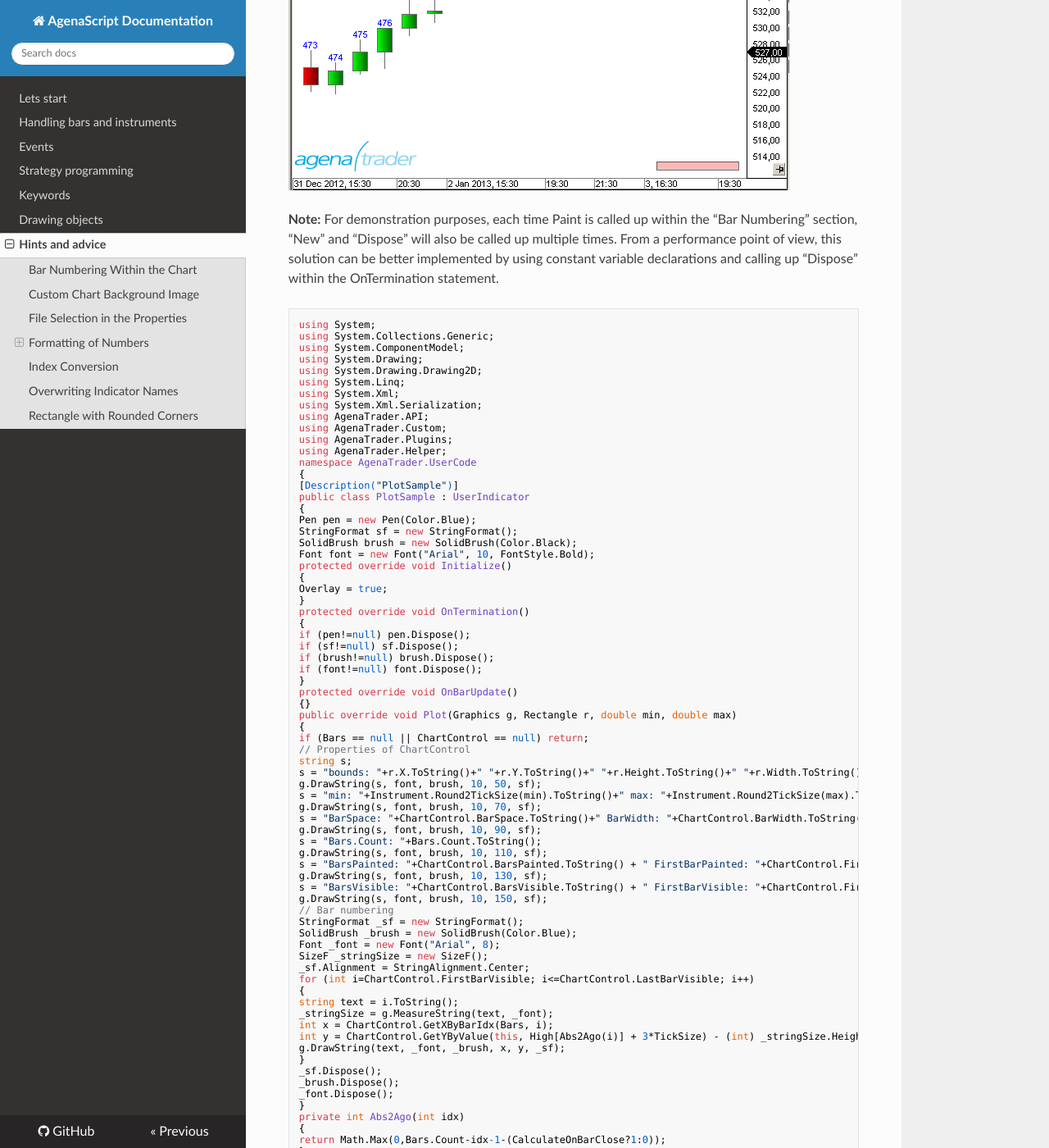
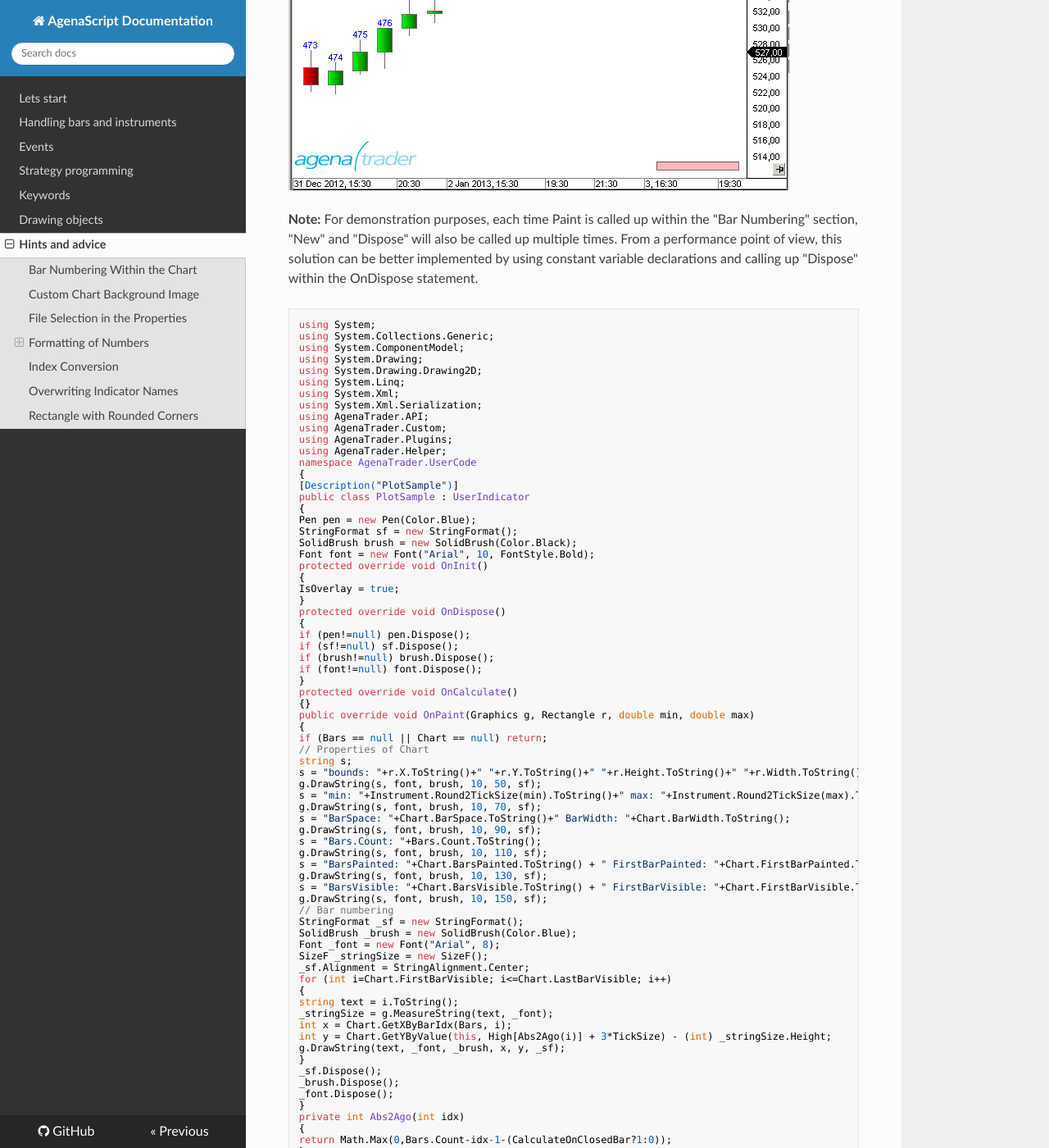
Before and after one commit to AgenaTrader/AgenaScript-documentation, an MkDocs documentation site: the page built from sources/hints_and_advice.md, in a window 1280 px wide and 1400 px high, scrolled down 500 px. Shown: the whole window at 82% size. Built offline with MkDocs 1.6.1, drawn with Linux system fonts in a browser that asks for light colours; nearby versions of some CDN libraries; old or Windows-style settings are respelled for this version of MkDocs; some of the changed text lies outside the part shown.

Commit message:
API update by Nicolas

````diff
--- a/sources/hints_and_advice.md
+++ b/sources/hints_and_advice.md
@@ -1,13 +1,13 @@
 # Hints & Advice
 
 ## Bar Numbering Within the Chart
-The following example demonstrates the usage of the plot method and the properties of the [*ChartControl*](#chartcontrol) object.
+The following example demonstrates the usage of the plot method and the properties of the [*Chart*](#chart) object.
 
 ![Bar Numbering Within the Chart](./media/image30.png)
 
 **Note:**
-For demonstration purposes, each time Paint is called up within the “Bar Numbering” section, “New” and “Dispose” will also be called up multiple times.
-From a performance point of view, this solution can be better implemented by using constant variable declarations and calling up “Dispose” within the OnTermination statement.
+For demonstration purposes, each time Paint is called up within the "Bar Numbering" section, "New" and "Dispose" will also be called up multiple times.
+From a performance point of view, this solution can be better implemented by using constant variable declarations and calling up "Dispose" within the OnDispose statement.
 ```cs
 using System;
 using System.Collections.Generic;
@@ -30,35 +30,35 @@ Pen pen = new Pen(Color.Blue);
 StringFormat sf = new StringFormat();
 SolidBrush brush = new SolidBrush(Color.Black);
 Font font = new Font("Arial", 10, FontStyle.Bold);
-protected override void Initialize()
+protected override void OnInit()
 {
-Overlay = true;
+IsOverlay = true;
 }
-protected override void OnTermination()
+protected override void OnDispose()
 {
 if (pen!=null) pen.Dispose();
 if (sf!=null) sf.Dispose();
 if (brush!=null) brush.Dispose();
 if (font!=null) font.Dispose();
 }
-protected override void OnBarUpdate()
+protected override void OnCalculate()
 {}
-public override void Plot(Graphics g, Rectangle r, double min, double max)
+public override void OnPaint(Graphics g, Rectangle r, double min, double max)
 {
-if (Bars == null || ChartControl == null) return;
-// Properties of ChartControl
+if (Bars == null || Chart == null) return;
+// Properties of Chart
 string s;
 s = "bounds: "+r.X.ToString()+" "+r.Y.ToString()+" "+r.Height.ToString()+" "+r.Width.ToString();
 g.DrawString(s, font, brush, 10, 50, sf);
 s = "min: "+Instrument.Round2TickSize(min).ToString()+" max: "+Instrument.Round2TickSize(max).ToString();
 g.DrawString(s, font, brush, 10, 70, sf);
-s = "BarSpace: "+ChartControl.BarSpace.ToString()+" BarWidth: "+ChartControl.BarWidth.ToString();
+s = "BarSpace: "+Chart.BarSpace.ToString()+" BarWidth: "+Chart.BarWidth.ToString();
 g.DrawString(s, font, brush, 10, 90, sf);
 s = "Bars.Count: "+Bars.Count.ToString();
 g.DrawString(s, font, brush, 10, 110, sf);
-s = "BarsPainted: "+ChartControl.BarsPainted.ToString() + " FirstBarPainted: "+ChartControl.FirstBarPainted.ToString() + " LastBarPainted: "+ChartControl.LastBarPainted.ToString();
+s = "BarsPainted: "+Chart.BarsPainted.ToString() + " FirstBarPainted: "+Chart.FirstBarPainted.ToString() + " LastBarPainted: "+Chart.LastBarPainted.ToString();
 g.DrawString(s, font, brush, 10, 130, sf);
-s = "BarsVisible: "+ChartControl.BarsVisible.ToString() + " FirstBarVisible: "+ChartControl.FirstBarVisible.ToString() + " LastBarVisible: "+ChartControl.LastBarVisible.ToString();
+s = "BarsVisible: "+Chart.BarsVisible.ToString() + " FirstBarVisible: "+Chart.FirstBarVisible.ToString() + " LastBarVisible: "+Chart.LastBarVisible.ToString();
 g.DrawString(s, font, brush, 10, 150, sf);
 // Bar numbering
 StringFormat _sf = new StringFormat();
@@ -66,12 +66,12 @@ SolidBrush _brush = new SolidBrush(Color.Blue);
 Font _font = new Font("Arial", 8);
 SizeF _stringSize = new SizeF();
 _sf.Alignment = StringAlignment.Center;
-for (int i=ChartControl.FirstBarVisible; i<=ChartControl.LastBarVisible; i++)
+for (int i=Chart.FirstBarVisible; i<=Chart.LastBarVisible; i++)
 {
 string text = i.ToString();
 _stringSize = g.MeasureString(text, _font);
-int x = ChartControl.GetXByBarIdx(Bars, i);
-int y = ChartControl.GetYByValue(this, High[Abs2Ago(i)] + 3*TickSize) - (int) _stringSize.Height;
+int x = Chart.GetXByBarIdx(Bars, i);
+int y = Chart.GetYByValue(this, High[Abs2Ago(i)] + 3*TickSize) - (int) _stringSize.Height;
 g.DrawString(text, _font, _brush, x, y, _sf);
 }
 _sf.Dispose();
@@ -80,7 +80,7 @@ _font.Dispose();
 }
 private int Abs2Ago(int idx)
 {
-return Math.Max(0,Bars.Count-idx-1-(CalculateOnBarClose?1:0));
+return Math.Max(0,Bars.Count-idx-1-(CalculateOnClosedBar?1:0));
 }
 }
 }
@@ -99,13 +99,13 @@ namespace AgenaTrader.UserCode
 public class BackgroundPicture : UserIndicator
 {
 Image img;
-protected override void OnStartUp()
+protected override void OnStart()
 {
 try { img = Image.FromFile("C:\\\\MyCar.jpg"); } catch {}
 }
-public override void Plot(Graphics g, Rectangle r, double min, double max)
+public override void OnPaint(Graphics g, Rectangle r, double min, double max)
 {
-if (ChartControl == null || img == null) return;
+if (Chart == null || img == null) return;
 g.DrawImage(img,r);
 }
 }
@@ -198,7 +198,7 @@ return s;
 ```
 
 Converts a number into a currency with a thousands separator and 2 decimal places.
-The block separation per 1000 units can be set in “Culture”.
+The block separation per 1000 units can be set in "Culture".
 ```cs
 public string getWaehrungOhneSymbol(double d) {
 // Separate 1000s and two decimal points
@@ -256,7 +256,7 @@ return string.Format(CultureInfo.CurrentCulture, f, d);
 }
 ```
 
-### **Example**
+### Example
 ```cs
 double profit = 1234.567890;
 Print("getCurrencyWithoutSymbol ": + getWaehrungOhneSymbol(Gewinn)); // 1234.57
@@ -272,17 +272,17 @@ Print("getPrice :" + getKurs(Kurs)); // 123.46
 There are two types of indexing in AgenaTrader.
 
 1.  The bars are numbered from youngest to oldest.
-This type is used in the OnBarUpdate() method.
+This type is used in the OnCalculate() method.
 The last bar has an index of 0, while the oldest bar has the index Bars.Count-1.
 
 2.  The bars are numbered from oldest to youngest.
-This type is most commonly used in the Plot() method in “for” loops.
+This type is most commonly used in the OnPaint() method in "for" loops.
 The oldest Bbar receives an index of 0, while the youngest bar has the index Bars.Count-1.
 The following function can be used to recalculate the index types:
 ```cs
 private int Convert(int idx)
 {
-return Math.Max(0,Bars.Count-idx-1-(CalculateOnBarClose?1:0));
+return Math.Max(0,Bars.Count-idx-1-(CalculateOnClosedBar?1:0));
 }
 ```
 
@@ -332,12 +332,12 @@ namespace AgenaTrader.UserCode
 [Description("Demo of RoundedRectangles")]
 public class DemoRoundedRectangle : UserIndicator
 {
-protected override void Initialize()
+protected override void OnInit()
 {
-Overlay = true;
+IsOverlay = true;
 }
-protected override void OnBarUpdate() {}
-public override void Plot(Graphics g, Rectangle r, double min, double max)
+protected override void OnCalculate() {}
+public override void OnPaint(Graphics g, Rectangle r, double min, double max)
 {
 GraphicsPath path;
 // draws a rectangle with rounded corners
````
Also changed, not shown: other parts of sources/hints_and_advice.md (+1 -1 lines).
